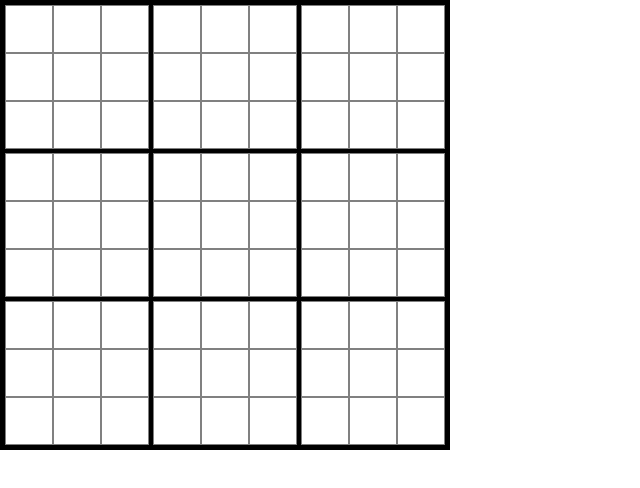
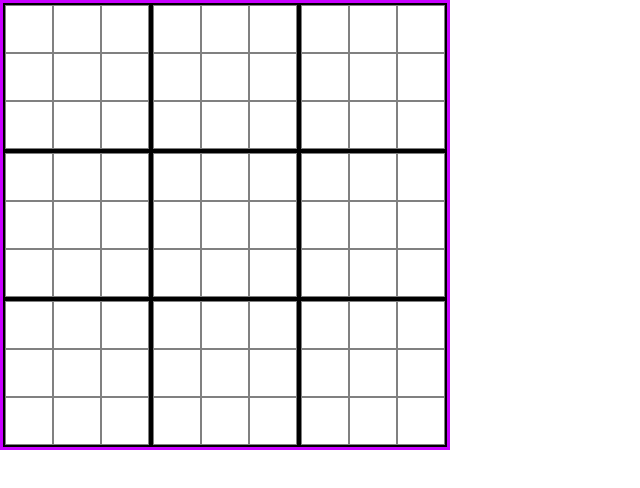
Before and after one commit to HaileabT/sudoku-game, a plain HTML site: page index.html in a window 1280 px wide. Shown: the whole page, without its empty margins (0-640 px from the left). Drawn offline with Linux system fonts and the light colour scheme.

Commit message:
changed the color of the sudoku game border to purple

```diff
--- a/index.css
+++ b/index.css
@@ -10,7 +10,7 @@
     width: 450px;
     height: 450px;
     grid-template-columns: repeat(3, 1fr);
-    border:solid black;
+    border:solid rgb(200, 0, 255);
     border-width: 3px;
 
 }
```
